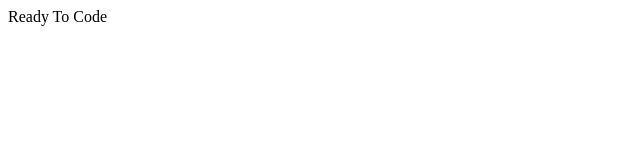
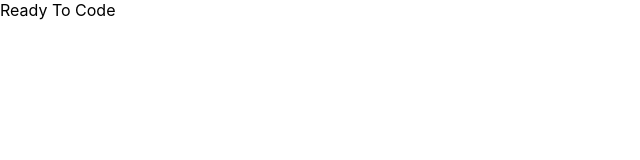
Before and after one commit to KA-13-Motors-Shop/ka-13-motors-shop-frontend, a React (Vite) app: page / in a window 1280 px wide. Shown: the top 160 px of the page, without its empty margins (0-640 px from the left). Built offline with nearby package versions, Linux system fonts and the light colour scheme.

Commit message:
feature: global styles

```diff
--- /dev/null
+++ b/src/core/pages/Home/styles.ts
@@ -0,0 +1,3 @@
+import styled from "styled-components";
+
+export const Container = styled.main``;
--- /dev/null
+++ b/src/core/styles/global.styles.ts
@@ -0,0 +1,39 @@
+import { createGlobalStyle } from "styled-components";
+
+export const GlobalStyles = createGlobalStyle`
+  *{
+    margin: 0;
+    padding: 0;
+    box-sizing: border-box;
+    -webkit-font-smoothing: antialiased;
+  }
+
+  body {
+    display: flex;
+    flex-direction: column;
+    width: 100%;
+    min-height: 100vh;
+    background-color: #FFFFFF;;
+  }
+
+  body, input, button, textarea {
+    font-family: 'Inter', sans-serif;
+  }
+
+  ul {
+    list-style: none;
+  }
+
+  button {
+    outline: 0;
+    border: 0;
+  }
+
+  a {
+    text-decoration: none;
+  }
+
+  a:visited {
+    color: inherit;
+  }
+`;
--- a/src/main.tsx
+++ b/src/main.tsx
@@ -1,9 +1,11 @@
 import React from "react";
 import ReactDOM from "react-dom/client";
 import App from "./App";
+import { GlobalStyles } from "./core/styles/global.styles";
 
 ReactDOM.createRoot(document.getElementById("root") as HTMLElement).render(
   <React.StrictMode>
+    <GlobalStyles />
     <App />
   </React.StrictMode>
 );
```
Also changed, not shown: src/core/pages/Home/index.tsx (added, +9 -0 lines).
